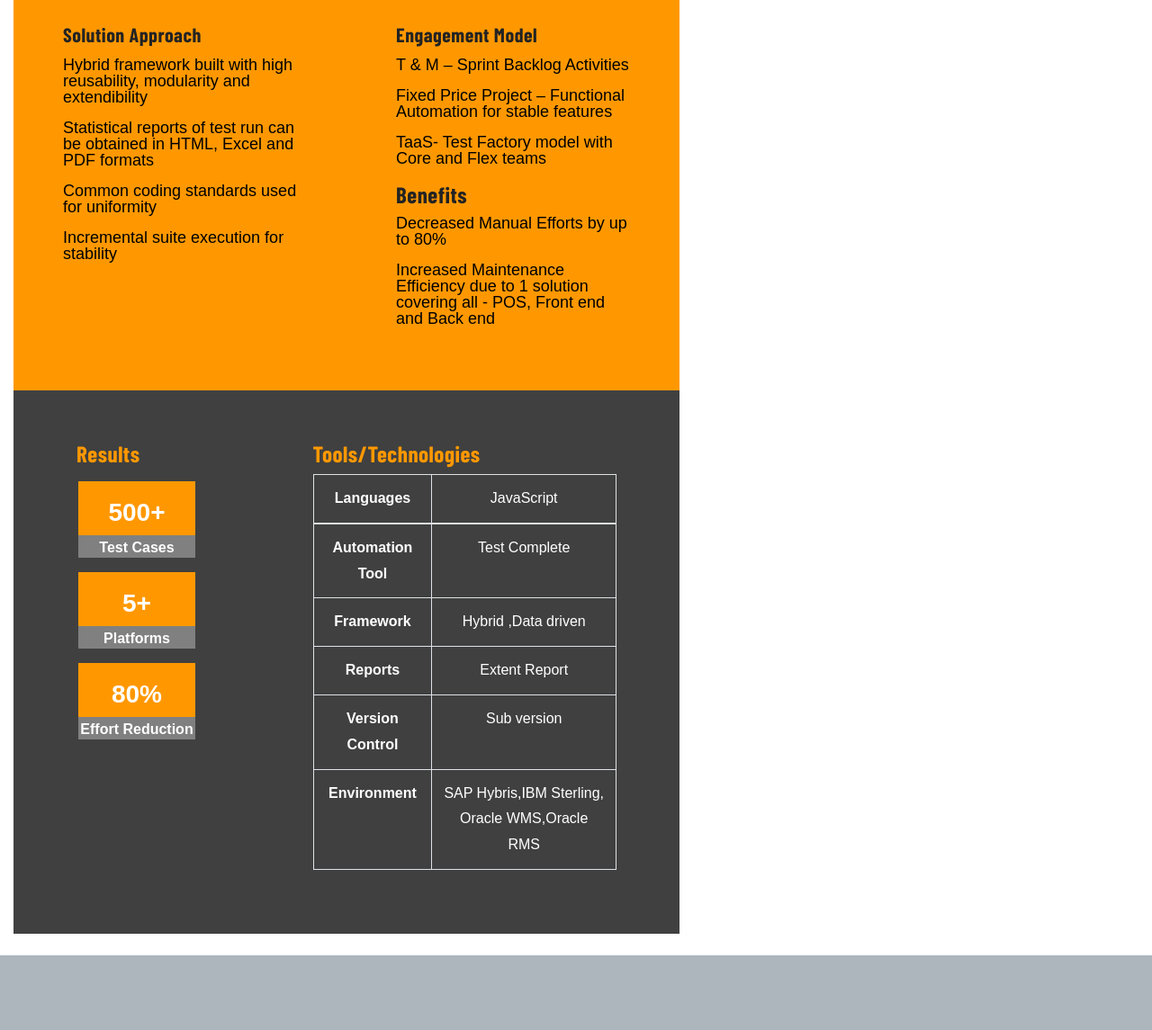
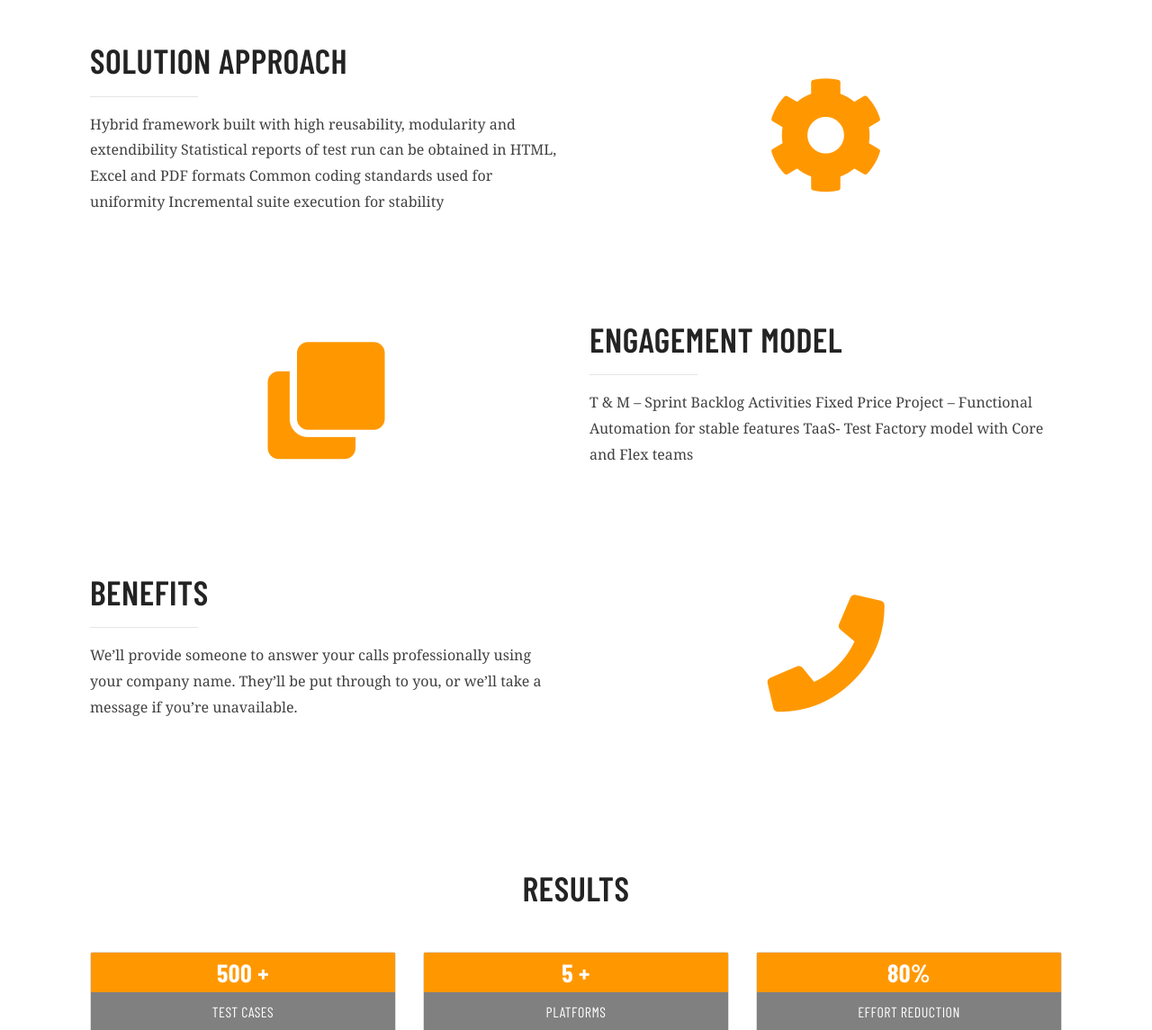
Before and after one commit to noorshariff/Testyantra_website, a plain HTML site: page testyantra-website-master/template/retailCaseStudy.html in a window 1280 px wide. Shown: the part 1195-2340 px from the top of the page at 90% size. Drawn offline with nearby package versions, Linux system fonts and the light colour scheme; some packages are replaced by stand-ins of ours; a script that the page names is missing.

Commit message:
20/12/2019 Changes committed

```diff
--- a/testyantra-website-master/template/css/style.css
+++ b/testyantra-website-master/template/css/style.css
@@ -1651,19 +1651,7 @@ img {
 /* case study main page */
 
 
-.ty_btn.btn-learn {
-    display: inline-block;
-    font-size: 14px;
-    letter-spacing: 1px;
-    padding: 18px 35px;
-    text-transform: uppercase;
-    border-radius: 0;
-    font-weight: 700;
-    transition: all 0.5s ease;
-    border: 1px solid transparent;
-    background: linear-gradient(90deg, #f5634b 0%, #fe9418 100%);
-    color: #fff;
-  }
+
 
 
   /* RetailCaseStudy */
@@ -1721,99 +1709,112 @@ img {
 
 
 /* retail2 */
-#solution{
-  font-weight: 200;
-}
-
-.mainheading h6{
-  font-size: 40px;
-  padding: 35px 65px;
-  color: #404040;
-  font-weight: 700;
-  text-transform: capitalize;
-}
-.row.main{
-  background-color: #ff9800 !important;
-  padding: 25px;
-  line-height: 1.0;
-
-
-}
-.col{
-
-  color: #404040;
-
-  padding:  55px;
-
-}
-.customer-heading{
-  font-size: 32px;
-  font-weight: 700;
-}
-.results-heading{
-  font-size: 25px;
-  font-weight: 700;
-  padding: 0px;
-  color: #ff9800;
-}
-.row.results-tools{
-  background-color: #404040;
-
-  padding:  55px;
-}
-.tools{
-  font-size: 25px;
-  font-weight: 700;
-  color: #ff9800;
-}
-
-.benifits{
-  font-size: 25px;
-  font-weight: 700;
-}
+* {
+  min-height: 0;
+  min-width: 0;
+  font-family: 'Cambria', 'Cochin', Georgia, Times, 'Times New Roman', serif;
+  font-variant: normal;
+  font-style: normal;
+}
+/* Resets */
+hr {
+    margin-left: 0;
+    max-width: 120px;
+  }
+/* Bustom button */
+  .btn-primary {
+    background: #1096fc;
+    border: 0;
+  }
+  .btn-primary:hover {
+    background: #0384e5;
+  }
+  .mb-100{
+    margin-bottom:100px !important;
+  }
+
   .testspan{
     font-size: 28px;
     font-weight: 800;
     color:  white;
     background-color: #ff9800 !important;;
-  height: 60px;
-  width: 130px;
-  text-align: center;
-  padding-top: 10px;
-  font-variant-numeric: oldstyle-nums;
-
-}
-.platforms h1{
-  font-weight: 800;
-  color:  #ff9800 !important;
-}
-.effort h1{
-  font-weight: 800;
-  color:  #ff9800 !important;
-}
-table{
-  width: 70%;
-  color: white;
-  text-align: center;
-}
-.col-md-4.results{
-  text-align: center;
-}
+    padding: 10px;
+    text-align: center;
+    transition: 0.5s ease-in;
+
+}
+
 .testp{
+
+  height: 25px;
+  text-align: center;
+}
+.grey{
    background-color: gray;
-  height: 25px;
-  width: 130px;
-  text-align: center;
-  color: white;
-  font-weight: bold;
-}
-
-.test-cases{
-  padding: 8px;
-  right: 6px;
-  position: relative;
-
-}
-.results.customer{
-  line-height: 1;
-}
+   transition: 0.5s ease-in;
+}
+.white-text{
+  color:white !important;
+}
+.center{
+  text-align: center;
+}
+th,tr{
+  color:white;
+}
+.fnt-6{
+  font-weight: 600;
+}
+.mycard:hover .testspan{
+  background-color: grey !important;
+}
+.mycard:hover .grey{
+  background-color: #ff9800 !important;
+}
+
+/* On screens that are 600px wide or less, the background color is olive */
+@media screen and (max-width: 600px) {
+
+  .mb-100{
+    margin-bottom:5px !important;
+  }
+}
+
+
+#ty_heading-paragraph{
+  margin-top: -168px;
+}
+#ty_telecom_heading-paragraph{
+  margin-top: -69px;
+}
+#ty_mobile_heading-paragraph{
+  margin-top: -52px;
+}
+
+@media (max-width:414px){
+  #ty_heading-paragraph{
+    margin-top: -52px;
+  }
+  #ty_mobile_heading-paragraph{
+    margin-top: -32px;
+  }
+}
+
+
+@media (device-width:768px){
+  #ty_heading-paragraph{
+    margin-top: -52px;
+  }
+  #ty_mobile_heading-paragraph{
+    margin-top: -32px;
+  }
+}
+
+@media (device-width:1024px){
+  #ty_heading-paragraph{
+    margin-top: -52px;
+  }
+  #ty_mobile_heading-paragraph{
+    margin-top: -32px;
+  }
+}
--- a/testyantra-website-master/template/retailCaseStudy.html
+++ b/testyantra-website-master/template/retailCaseStudy.html
@@ -110,8 +110,8 @@
 
 <!-- Header Close -->
 
-<div class="container" style="margin-top: 83px;margin-right: 200px;" >
-    <div class="col-md-8" >
+<div class="container" style="margin-top: 83px;">
+    <div class="col-md-8">
 
 
             <div class="row main2">
@@ -188,7 +188,7 @@
                 </div>
                 <div class="col-md-6 results customer">
 					<div class="telecom-customer">
-                 <p style="margin-top:37px ;">
+                 <p style="margin-top:30px ;">
                      Applications developed using legacy technologies
 
 
@@ -211,105 +211,93 @@
 	</div>
 
 	<!-- Retail2Page -->
-	<div class="col-md-8 mt-4">
-
-
-		<div class="row " >
-			<div class="col-md-6  results customer" id="solution" style="background-color: #ff9800;color: black;">
-				<h4 class="telecom-customer">Solution Approach</h4>
-				<p>
-					Hybrid framework built with high reusability, modularity and extendibility
-
-				</p>
-				<p>
+	<div class="wrapper">
+        <section id="sec-features" class="sec-features pt-5 pb-5" >
+          <div class="container">
+            <div class="row align-items-center mb-100">
+              <div class="col-md-6 order-0 order-md-0 ">
+                <h2 class="fnt-6">Solution Approach</h2>
+                <hr/>
+                <p>Hybrid framework built with high reusability, modularity and extendibility
                     Statistical reports of test run can be obtained in HTML, Excel and PDF formats
-
-				</p>
-				<p>
                     Common coding standards used for uniformity
-
-				</p>
-				<p>
-					Incremental suite execution for stability
-
-				</p>
-
-			</div>
-			<div class=" col-md-6  results customer" style="background-color: #ff9800;color: black;">
-				<h4 class="telecom-customer">Engagement Model</h4>
-				<p>
-					T & M – Sprint Backlog Activities
-
-
-				</p>
-				<p>
-					Fixed Price Project – Functional Automation for stable features
-
-
-				</p>
-				<p>
-					TaaS- Test Factory model with Core and Flex teams
-
-
-				</p>
-				<div class="benefits">
-					<h4 class="benifits"> Benefits</h4>
-					<p>
-						Decreased Manual Efforts by up to 80%
-
-					</p>
-					<p>
-						Increased Maintenance Efficiency due to 1 solution covering all - POS, Front end and Back end
-
-					</p>
-
+                    Incremental suite execution for stability</p>
               </div>
 
-
+              <div class="col-md-6 text-center order-1 order-md-1">
+                <i class="fa fa-cog" aria-hidden="true" style="font-size:130px;color:#ff9800"></i>
+              </div>
             </div>
 
-
-
-
+            <div class="row align-items-center mb-100">
+              <div class="col-md-6 text-center order-1 order-md-0">
+                <i class="fa fa-clone" aria-hidden="true" style="font-size:130px;color:#ff9800"></i>
               </div>
 
-		<div class="row results-tools">
-			<div class="col-md-5">
-				<h4 class="results-heading">Results</h4>
-				<div class="test-cases">
-					<div class="testspan">
-						<span>500+</span>
+              <div class="col-md-6">
+                <h2 class="fnt-6">Engagement Model</h2>
+                <hr />
+                <p>T & M – Sprint Backlog Activities
+                    Fixed Price Project – Functional Automation for stable features
+                    TaaS- Test Factory model with Core and Flex teams</p>
               </div>
-					<div class="testp">
-						<span>Test Cases</span>
+            </div>
+
+            <div class="row align-items-center mb-100">
+              <div class="col-md-6">
+                <h2 class="fnt-6">Benefits</h2>
+                <hr/>
+                <p>We’ll provide someone to answer your calls professionally using your company name. They’ll be put through to you, or we’ll take a message if you’re unavailable.</p>
+              </div>
+
+              <div class="col-md-6 text-center">
+                <i class="fa fa-phone" aria-hidden="true" style="font-size:130px;color:#ff9800"></i>
+              </div>
+            </div>
+          </div>
+        </section>
+
+        <section id="sec-pricing" class="sec-pricing mb-5">
+          <div class="container">
+            <h2 class=" mb-5 text-center fnt-6">Results</h2>
+            <div class="row justify-content-center">
+              <div class="col-md-4">
+                <div class="card text-center mycard">
+                  <div class="card-block grey ">
+                    <h4 class="card-title h5 testspan">500 +</h4>
+                    <h5 class="card-title h6 testp white-text">Test Cases </h5>
+                  </div>
+                </div>
+              </div>
+
+              <div class="col-md-4">
+                <div class="card text-center mycard">
+                  <div class="card-block grey">
+                    <h4 class="card-title h5 testspan">5 +</h4>
+
+                    <h5 class="card-title h6 white-text testp">Platforms</h5>
+                  </div>
+                </div>
+              </div>
+
+              <div class="col-md-4">
+                <div class="card text-center mycard">
+                  <div class="card-block justify-content-center grey">
+                    <h4 class="card-title h5 testspan">80%</h4>
+                    <h5 class="card-title h6 white-text ">Effort Reduction</h5>
+                  </div>
+                </div>
               </div>
 
             </div>
-				 <div class="test-cases">
-					<div class="testspan">
-						<span>5+</span>
           </div>
-					<div class="testp">
-						<span>Platforms</span>
-					</div>
+        </section>
 
-				</div>
-				<div class="test-cases">
-					<div class="testspan">
-						<span>80%</span>
-					</div>
-					<div class="testp">
-						<span>Effort Reduction</span>
-					</div>
-
-				</div>
-
-
-
-			</div>
-			<div class="col-md-7" id="toolstech">
-				<h4 class="tools">Tools/Technologies </h4>
-				<table class="table table-bordered" style="color: white;">
+        <section id="sec-table" class="mb-4" style="background-color: #404040;">
+          <div class="container">
+            <h4 class="tools center white-text" style="padding:12px;font-weight: 700;">Tools/Technologies </h4>
+            <div class="col-md-12">
+              <table class="table table-bordered" >
                   <thead>
                     <tr>
                       <th scope="row">Languages</th>
@@ -344,19 +332,66 @@
                     </tr>
                   </tbody>
                </table>
+               <br>
+            </div>
+          </div>
 
+        </section>
+
+        <section id="sec-features" class="sec-features pt-5 pb-5" >
+          <div class="container">
+            <div class="row align-items-center mb-100">
+              <div class="col-md-6 order-0 order-md-1">
+                <h2 class="fnt-6">Customer</h2>
+                <hr/>
+                <p>Customer is a multinational conglomerate based in Dubai, UAE.
+                  Client caters to apparel, footwear, consumer electronics, cosmetics & beauty products, home improvement and baby products
+                  Client has more than 15 subsidiaries aligning to various businesses to serve their large customer base.</p>
+              </div>
+
+              <div class="col-md-6 text-center order-1 order-md-1">
+                <i class="fa fa-user-circle" aria-hidden="true" style="font-size:130px;color:#ff9800"></i>
+              </div>
+            </div>
+
+            <div class="row align-items-center mb-100">
+              <div class="col-md-6 text-center order-1 order-md-0">
+				<i class="fa fa-thumbs-up" aria-hidden="true" style="font-size:135px;color:#ff9800"></i>
 
               </div>
+
+              <div class="col-md-6">
+                <h2 class="fnt-6">Challenges</h2>
+                <hr />
+                <p>Applications developed using legacy technologies
+                  Multiple Enterprise platforms integrated to achieve business goals
+                  Tightly integrated Applications for E2E business processes</p>
+                  <p>Applications developed using legacy technologies
+                    Multiple Enterprise platforms integrated to achieve business goals
+                    Tightly integrated Applications for E2E business processes</p>
+              </div>
+            </div>
+          </div>
+        </section>
+
+        <section id="sec-table" class="mb-4" style="background-color: #404040;">
+          <div class="container">
+            <h4 class="tools center white-text" style="padding:12px;font-weight: 700;">Tools Automation Framework </h4>
+            <div class="col-md-12">
+                  <div class="center" >
+                      <img src="./system-architecture.png" alt="" class="img-fluid">
+                  </div>
+               <br>
+            </div>
+          </div>
+
+        </section>
+
 
     </div>
 
 
 </div>
-</div>
-
-
-
-
 <!-- Section Blog End -->
 
 
```
Also changed, not shown: testyantra-website-master/template/caseStudy.html (+13 -13 lines). Lines whose indentation alone changed are shown as unchanged.
